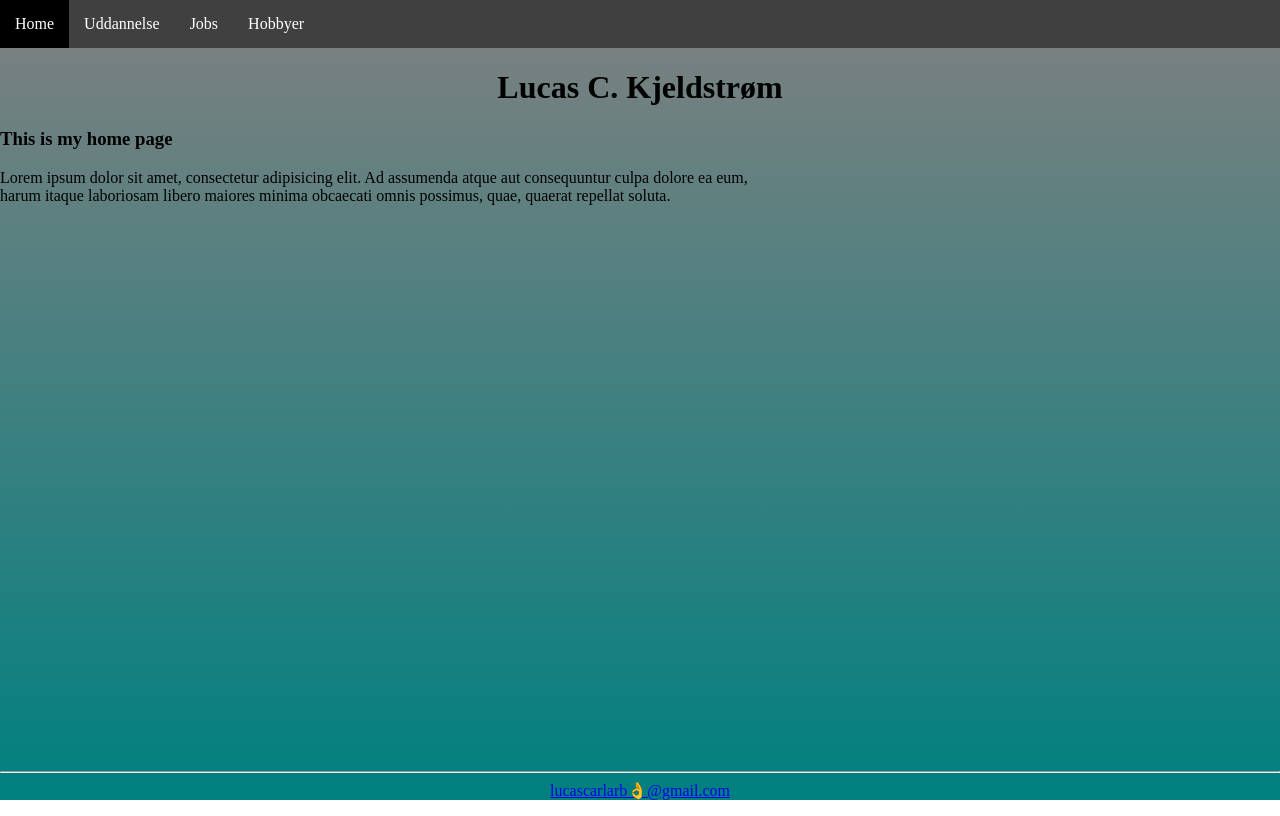
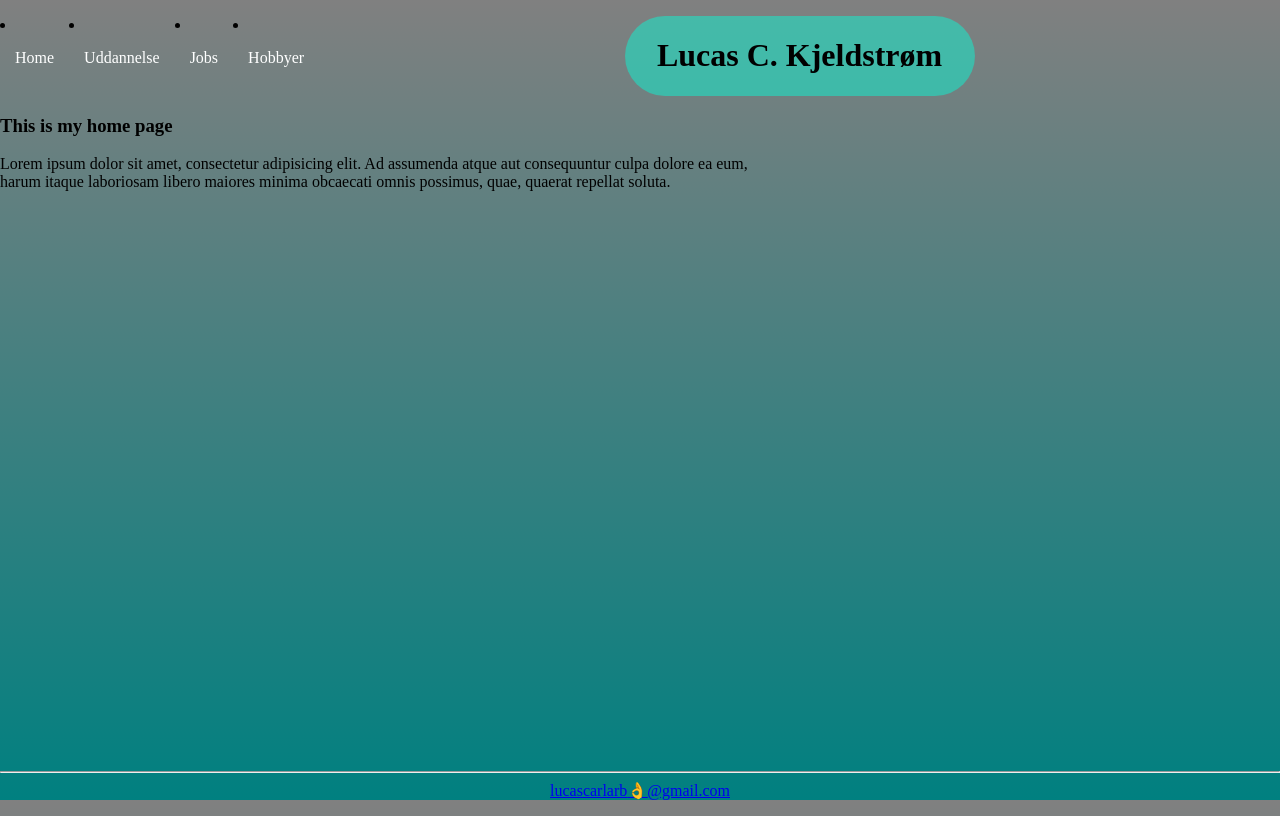
Before and after one commit to Brorfessor/portfolio, a plain HTML site: page Hovedside.html in a window 1280 px wide. Drawn offline with Linux system fonts and the light colour scheme.

Commit message:
Nyeste version af protfolio

```diff
--- a/Hovedside.html
+++ b/Hovedside.html
@@ -17,7 +17,9 @@
        </ul>
    </nav>
 
-   <h1>Lucas C. Kjeldstrøm</h1>
+<div class="container">
+   <div class="box" id="box1"><h1>Lucas C. Kjeldstrøm</h1></div>
+</div>
 
    <main>
        <h3>This is my home page</h3>
--- a/StyleCSS.css
+++ b/StyleCSS.css
@@ -10,6 +10,7 @@ body {
 h1{
     text-align: center;
 }
+}
 .navbar ul{
     list-style-type: none;
     background-color: hsl(0,0%,25%);
@@ -21,8 +22,9 @@ h1{
     color: white;
     text-decoration:none;
     padding: 15px;
-    display: block;
+    display: flex;
     text-align: center;
+    list-style-type
 }
 .navbar a:hover{
     background-color: black;
@@ -50,3 +52,16 @@ footer{
     width: 100%;
     text-align: center;
 }
+.container{
+    display: flex;
+    justify-content: space-around;
+}
+.box{
+    width: 350px;
+    height: 80px;
+    text-align: center;
+    border-radius: 50px;
+}
+#box1{
+    background-color: rgb(0 255 217 / 0.45);
+}
```
